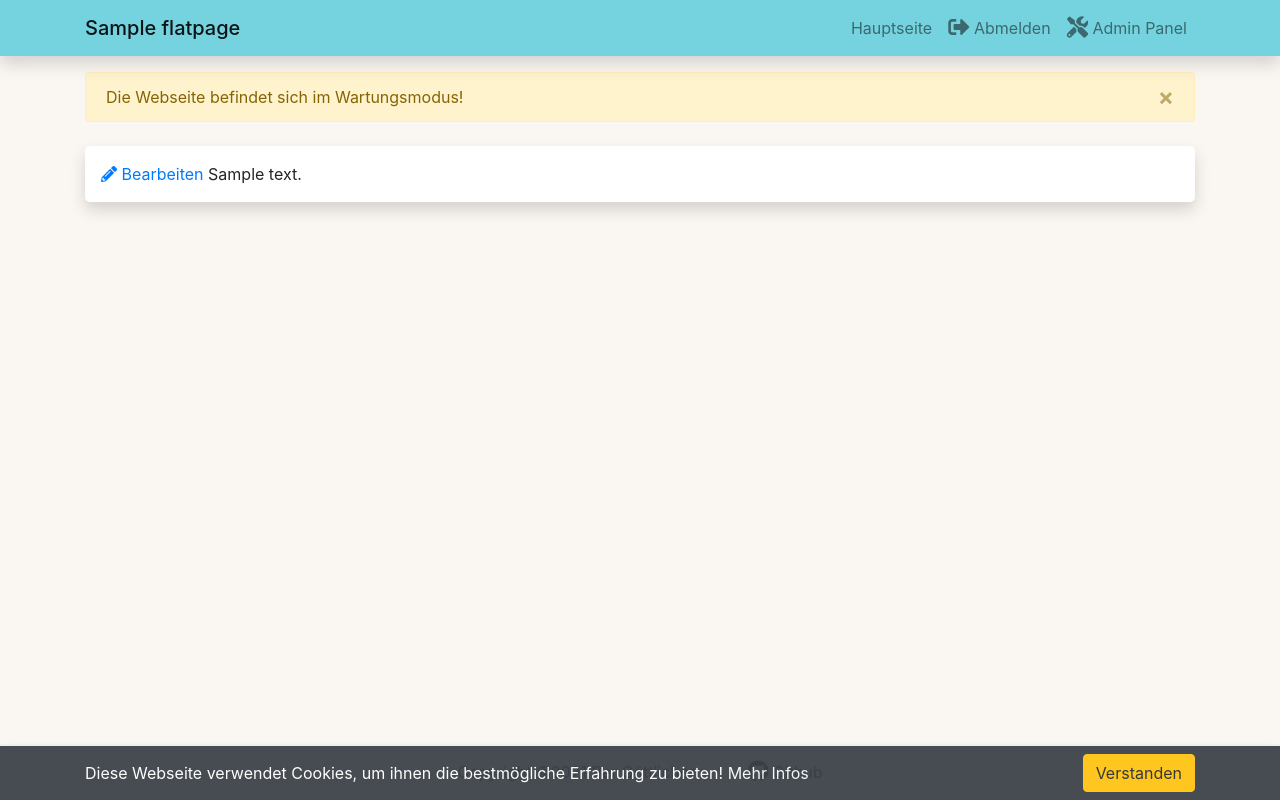
After one commit to Atlasfreak/Django-Website, a Django app: template templates/flatpages/default.html in a window 1280 px wide. The commit adds this page. Run offline with Django 3.2, Linux system fonts and the light colour scheme; a user stored in the database is signed in; tables that the repository leaves empty hold one stand-in row (values such as "Sample post"); the template is opened without the code that fills it: most values are stand-ins (such as "Sample title", 1, 10 or a date in 2020); data that the repository does not hold is empty; some libraries are stand-ins or nearby versions.

Commit message:
added contact url as flatpage (for now); added name of current site to admin page;

```diff
--- a/apps/siteManagement/admin.py
+++ b/apps/siteManagement/admin.py
@@ -1,7 +1,10 @@
 from django.contrib import admin
+from django.contrib.sites.models import Site
+
 from .models import *
 
 # Register your models here.
+admin.site.site_header = f"{Site.objects.get_current().domain}-Management"
 
 
 @admin.register(Maintenance)
--- a/templates/cookie-banner.html
+++ b/templates/cookie-banner.html
@@ -3,7 +3,7 @@
     <div class = "container d-flex">
         <span class = "my-auto">
             {% trans "Diese Webseite verwendet Cookies, um ihnen die bestmögliche Erfahrung zu bieten!" %}
-            <a class = "text-light" href="#">Mehr Infos</a>
+            <a class = "text-light" href="{% url 'contact' %}">Mehr Infos</a>
         </span>
         <button class = "btn btn-warning cookie-consent-accept ml-auto" type="button">{% trans "Verstanden" %}</button>
     </div>
--- /dev/null
+++ b/templates/flatpages/default.html
@@ -0,0 +1,18 @@
+{% extends 'base.html' %}
+{% load admin_urls %}
+{% block title %}
+{{ flatpage.title }}
+{% endblock title %}
+{% block brand %}{{ flatpage.title }}{% endblock %}
+{% block nav_item %}
+<a href="{% url 'home' %}" class="nav-link">Hauptseite</a>
+{{ block.super }}
+{% endblock nav_item %}
+{% block content %}
+<div class="rounded-lg p-3 bg-white shadow my-4">
+    {% if user.is_superuser %}
+        <a href="{% url 'admin:flatpages_flatpage_change' flatpage.id %}"><i class="fas fa-pencil-alt"></i> Bearbeiten</a>
+    {% endif %}
+    {{ flatpage.content }}
+</div>
+{% endblock content %}
--- a/website/urls.py
+++ b/website/urls.py
@@ -13,15 +13,15 @@ Including another URLconf
     1. Import the include() function: from django.urls import include, path
     2. Add a URL to urlpatterns:  path('blog/', include('blog.urls'))
 """
-from django.contrib import admin
-from django.urls import path, include
-from django.contrib.auth import views as auth_views
+from apps.main import views as main_views
+from apps.userManagement import views as user_views
 from django.conf import settings
 from django.conf.urls.static import static
+from django.contrib import admin
+from django.contrib.auth import views as auth_views
+from django.contrib.flatpages import views as flat_views
+from django.urls import include, path
 from django.views.generic.base import TemplateView
-
-from apps.main import views as main_views
-from apps.userManagement import views as user_views
 
 urlpatterns = [
     path("admin/doc/", include("django.contrib.admindocs.urls")),
@@ -85,6 +85,7 @@ urlpatterns = [
         "robots.txt",
         TemplateView.as_view(template_name="robots.txt", content_type="text/plain"),
     ),
+    path("contact/", flat_views.flatpage, {"url": "/contact/"}, name="contact"),
 ]
 
 if settings.DEBUG:
```
